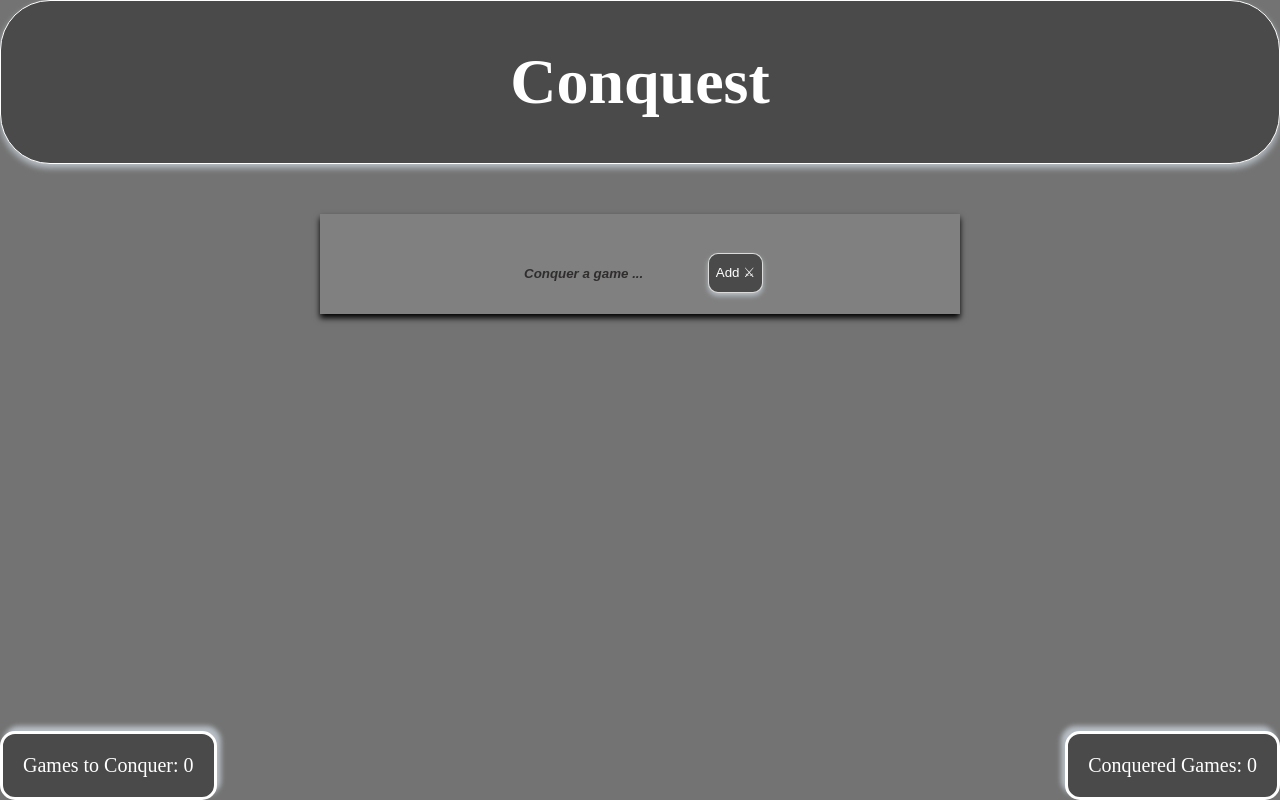
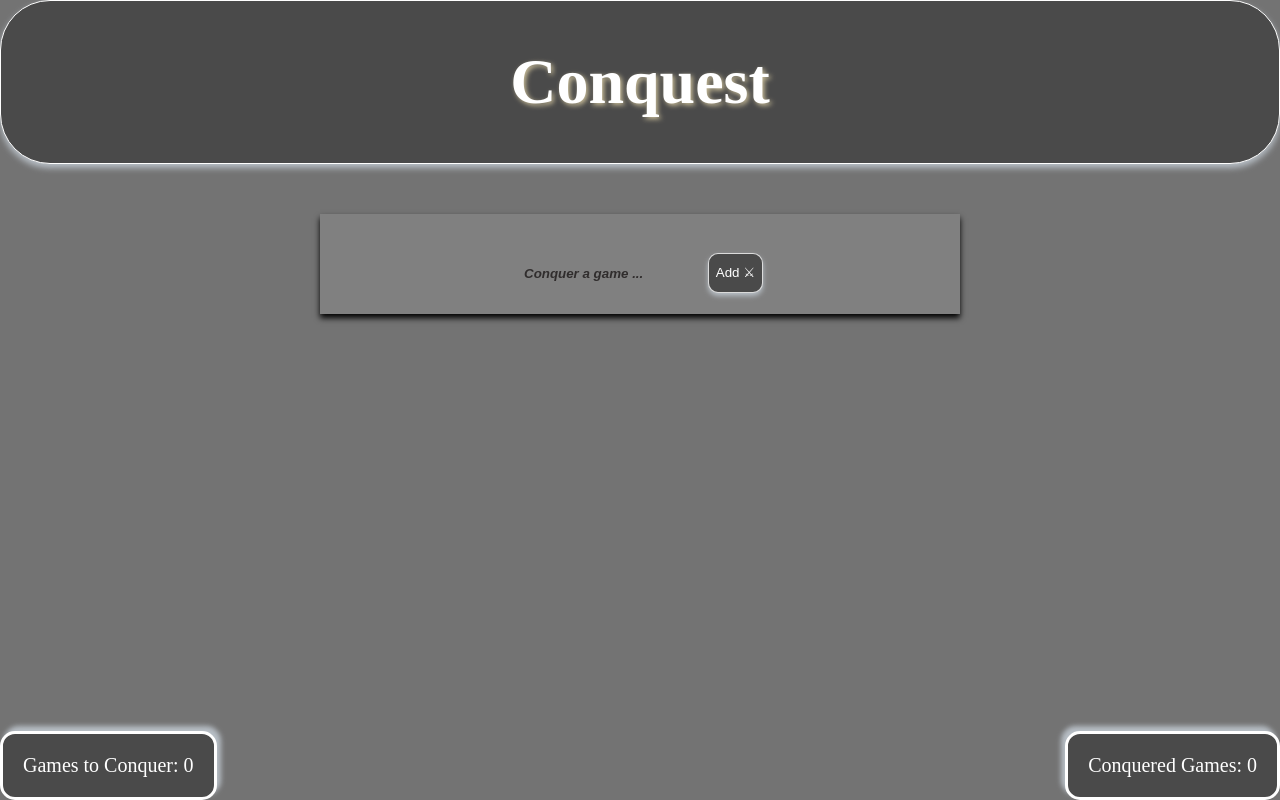
Before and after one commit to Tricaster26/Conquest, a Next.js app in the folder games-list/: page / in a window 1280 px wide. Built offline with nearby package versions, Linux system fonts and the light colour scheme.

Commit message:
Added more css, and introducing new page to view more game details

```diff
--- a/games-list/src/components/Header.module.css
+++ b/games-list/src/components/Header.module.css
@@ -8,4 +8,5 @@
   border: 1px solid rgb(255, 255, 255);
   box-shadow: 0px 4px 6px rgb(183, 190, 197);
   border-radius: 50px;
+  text-shadow: 2px 2px 5px #cbbf9a;
 }
```
Also changed, not shown: games-list/package.json (+5 -4 lines), games-list/src/pages/GameDescription/index.tsx (added, +11 -0 lines), 1 other file (tests, documents, lock files or other folders).
